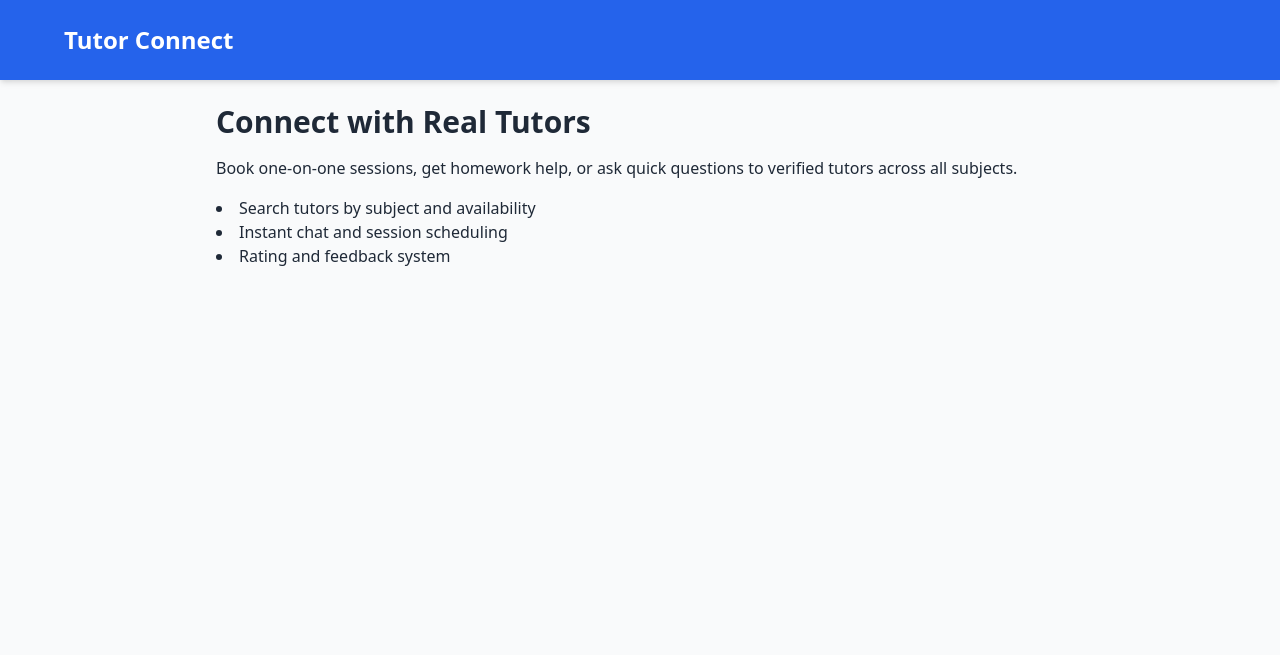
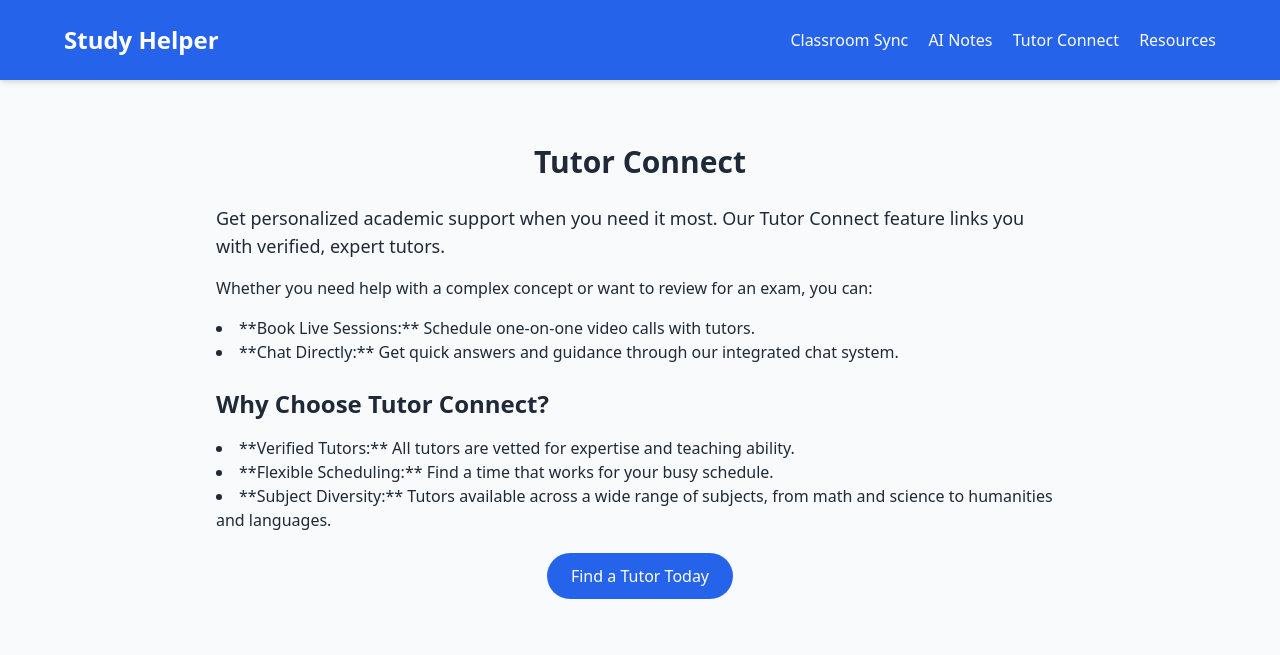
Before and after one commit to aditikarnik/Study-Website, a plain HTML site: page tutor-connect.html in a window 1280 px wide. Drawn offline with nearby package versions, Linux system fonts and the light colour scheme.

Commit message:
Update tutor-connect.html

```diff
--- a/tutor-connect.html
+++ b/tutor-connect.html
@@ -3,23 +3,41 @@
 <head>
   <meta charset="UTF-8">
   <meta name="viewport" content="width=device-width, initial-scale=1.0">
-  <title>Tutor Connect - Study Helper</title>
+  <title>Study Helper - Tutor Connect</title>
   <link href="https://cdn.jsdelivr.net/npm/tailwindcss@2.2.19/dist/tailwind.min.css" rel="stylesheet">
 </head>
 <body class="bg-gray-50 text-gray-800">
   <header class="bg-blue-600 text-white p-6 shadow-md">
-    <div class="max-w-6xl mx-auto">
-      <h1 class="text-2xl font-bold">Tutor Connect</h1>
+    <div class="max-w-6xl mx-auto flex justify-between items-center">
+      <h1 class="text-2xl font-bold"><a href="index.html" class="hover:underline">Study Helper</a></h1>
+      <nav class="space-x-4">
+        <a href="classroom-sync.html" class="hover:underline">Classroom Sync</a>
+        <a href="ai-notes.html" class="hover:underline">AI Notes</a>
+        <a href="tutor-connect.html" class="hover:underline">Tutor Connect</a>
+        <a href="class-resources.html" class="hover:underline">Resources</a>
+      </nav>
     </div>
   </header>
-  <main class="max-w-4xl mx-auto p-6">
-    <h2 class="text-3xl font-bold mb-4">Connect with Real Tutors</h2>
-    <p class="mb-4">Book one-on-one sessions, get homework help, or ask quick questions to verified tutors across all subjects.</p>
-    <ul class="list-disc list-inside">
-      <li>Search tutors by subject and availability</li>
-      <li>Instant chat and session scheduling</li>
-      <li>Rating and feedback system</li>
-    </ul>
+
+  <main class="py-16">
+    <div class="max-w-4xl mx-auto px-6">
+      <h2 class="text-3xl font-bold mb-6 text-center">Tutor Connect</h2>
+      <p class="text-lg mb-4">Get personalized academic support when you need it most. Our Tutor Connect feature links you with verified, expert tutors.</p>
+      <p class="mb-4">Whether you need help with a complex concept or want to review for an exam, you can:</p>
+      <ul class="list-disc list-inside mb-6">
+        <li>**Book Live Sessions:** Schedule one-on-one video calls with tutors.</li>
+        <li>**Chat Directly:** Get quick answers and guidance through our integrated chat system.</li>
+      </ul>
+      <h3 class="text-2xl font-semibold mb-4">Why Choose Tutor Connect?</h3>
+      <ul class="list-disc list-inside mb-6">
+        <li>**Verified Tutors:** All tutors are vetted for expertise and teaching ability.</li>
+        <li>**Flexible Scheduling:** Find a time that works for your busy schedule.</li>
+        <li>**Subject Diversity:** Tutors available across a wide range of subjects, from math and science to humanities and languages.</li>
+      </ul>
+      <div class="text-center mt-8">
+        <a href="index.html#pricing" class="bg-blue-600 text-white px-6 py-3 rounded-full hover:bg-blue-700">Find a Tutor Today</a>
+      </div>
+    </div>
   </main>
 </body>
 </html>
```
